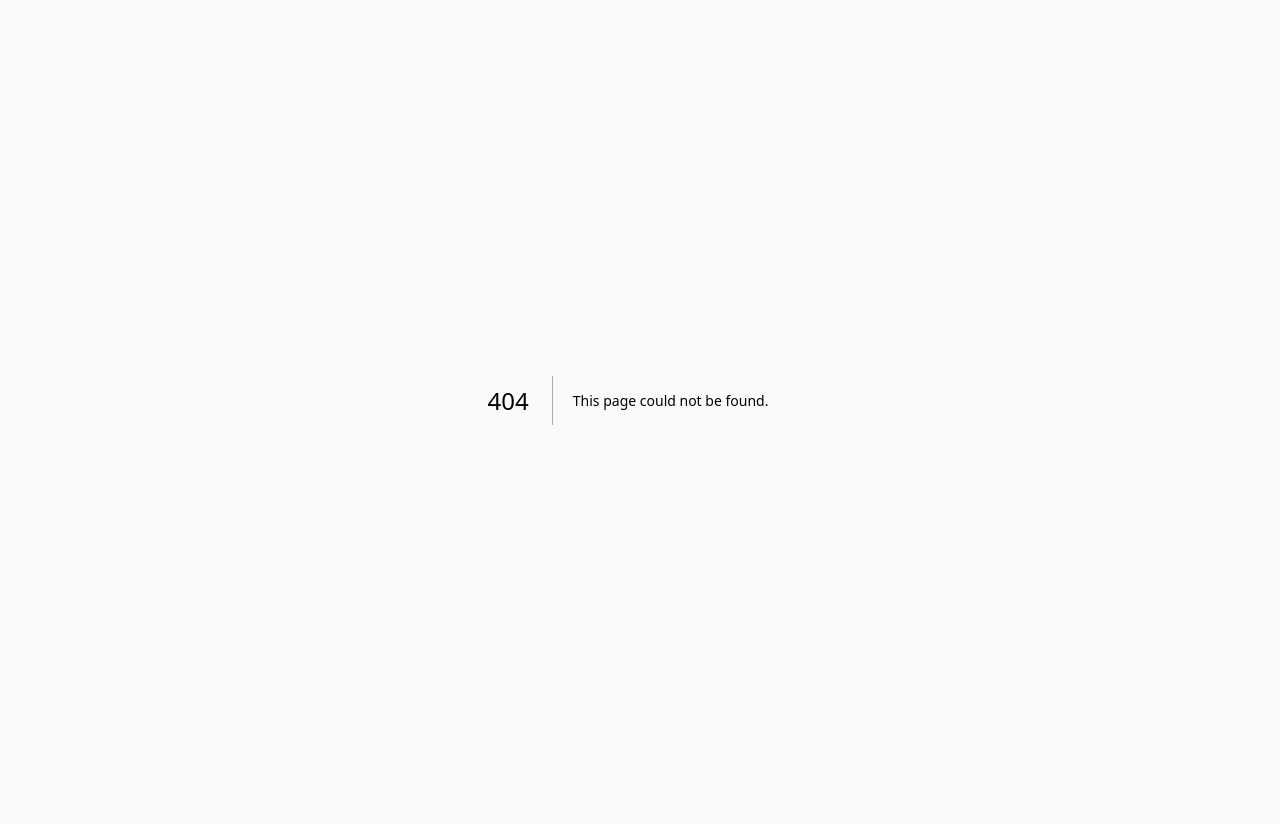
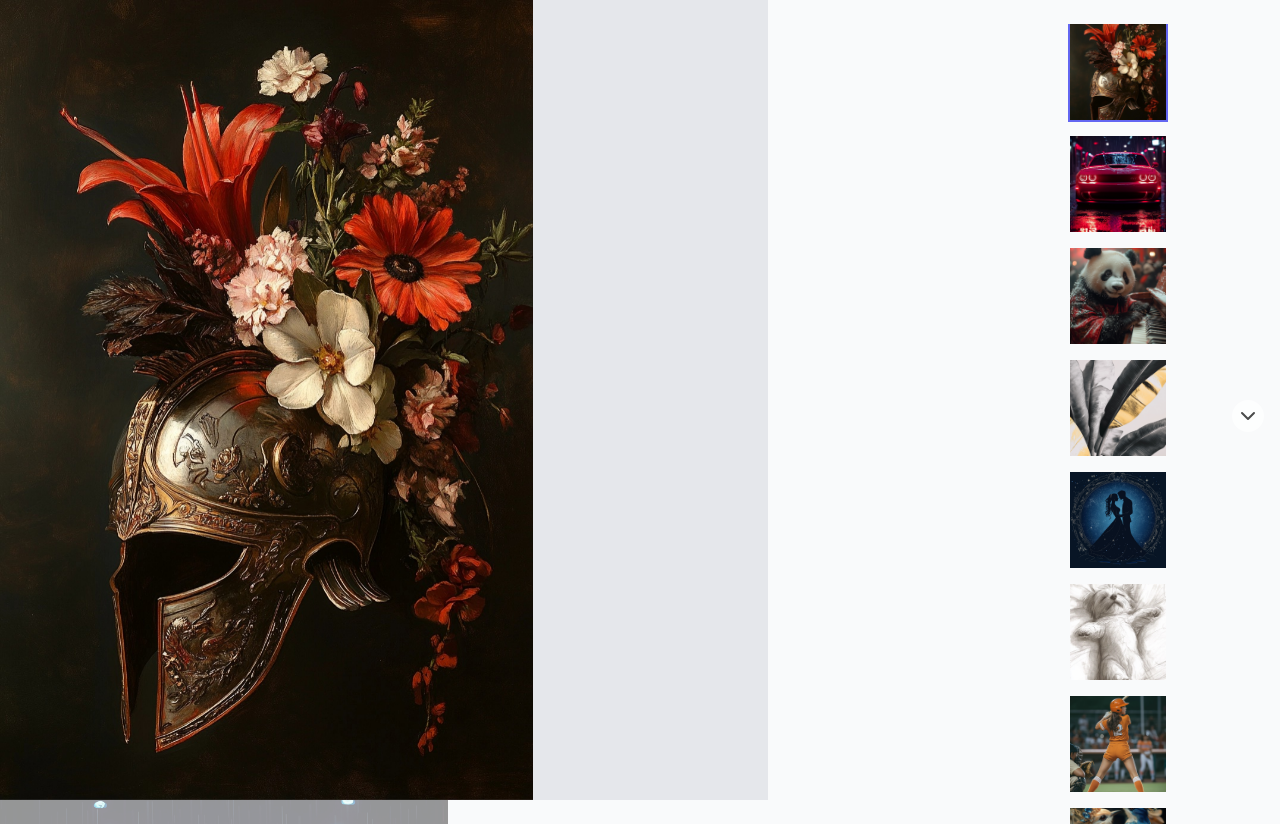
Before and after one commit to Ak2407/imagis, a Next.js app: page /showcase in a window 1280 px wide. Before the commit this address had no page. Before the commit the page ends 800 px from the top, so only its background shows below. Built offline with nearby package versions, Linux system fonts and the light colour scheme.

Commit message:
showcase started

```diff
--- a/package.json
+++ b/package.json
@@ -25,7 +25,9 @@
     "clsx": "^2.1.1",
     "dotenv": "^16.4.5",
     "drizzle-orm": "^0.33.0",
+    "framer-motion": "^11.9.0",
     "geist": "^1.3.1",
+    "heroicons": "^2.1.5",
     "lucide-react": "^0.439.0",
     "next": "14.2.5",
     "next-auth": "^5.0.0-beta.20",
--- a/routes.ts
+++ b/routes.ts
@@ -1,4 +1,4 @@
-export const publicRoutes = ["/"];
+export const publicRoutes = ["/", "/showcase"];
 
 export const authRoutes = ["/auth/signup", "/auth/error"];
 
--- a/src/app/layout.tsx
+++ b/src/app/layout.tsx
@@ -11,8 +11,8 @@ const dmSans = DM_Sans({
 });
 
 export const metadata: Metadata = {
-  title: "This is the starter Template",
-  description: "Developed by Akshit Gupta at https://www.akshit.app/",
+  title: "Imagis | AI Image Generator",
+  description: "This is a demo of Imagis, an AI image generator.",
 };
 
 export default function RootLayout({
--- /dev/null
+++ b/src/app/showcase/page.tsx
@@ -0,0 +1,137 @@
+"use client";
+
+import { images } from "@/constants";
+import {
+  AnimatePresence,
+  MotionConfig,
+  motion,
+  useMotionTemplate,
+  useSpring,
+} from "framer-motion";
+import { ChevronUpIcon, ChevronDownIcon } from "lucide-react";
+import { useEffect, useState } from "react";
+
+export default function Carousel() {
+  let [index, setIndex] = useState(0);
+  let y = index * 100;
+  let ySpring = useSpring(y, { bounce: 0 });
+  let yPercentage = useMotionTemplate`-${ySpring}%`;
+
+  useEffect(() => {
+    ySpring.set(y);
+  }, [y, ySpring]);
+
+  useEffect(() => {
+    function handleKeyPress(e: KeyboardEvent) {
+      if (e.key === "ArrowUp") {
+        if (index > 0) {
+          setIndex(index - 1);
+        }
+      } else if (e.key === "ArrowDown") {
+        if (index < images.length - 1) {
+          setIndex(index + 1);
+        }
+      }
+    }
+
+    document.addEventListener("keydown", handleKeyPress);
+
+    return () => {
+      document.removeEventListener("keydown", handleKeyPress);
+    };
+  }, [index]);
+
+  // Scroll event on main image
+  const handleScroll = (event: React.WheelEvent<HTMLDivElement>) => {
+    if (event.deltaY > 0 && index < images.length - 1) {
+      setIndex(index + 1);
+    } else if (event.deltaY < 0 && index > 0) {
+      setIndex(index - 1);
+    }
+  };
+
+  return (
+    <MotionConfig transition={{ type: "spring", bounce: 0 }}>
+      <div className="flex h-full">
+        {/* Fixed Main Image */}
+        <div
+          className="fixed left-0 top-0 h-screen w-3/5 bg-gray-200 flex items-center justify-center"
+          onWheel={handleScroll} // Add scroll event for smooth image change
+        >
+          <motion.div style={{ y: yPercentage }} className="h-full w-full">
+            {images.map((image, i) => (
+              <motion.img
+                key={image.id}
+                src={image.src}
+                animate={{ opacity: i === index ? 1 : 0.4 }}
+                className="object-contain h-full w-auto transition-opacity duration-700 ease-in-out"
+              />
+            ))}
+          </motion.div>
+        </div>
+
+        {/* Thumbnails on the right, scrollable */}
+        <div className="ml-auto w-1/5 h-screen overflow-y-auto flex flex-col items-center space-y-4 mt-6">
+          <Thumbnails index={index} setIndex={setIndex} />
+        </div>
+
+        {/* Up/Down buttons */}
+        <div className="fixed right-4 top-1/2 flex flex-col items-center space-y-4">
+          {index > 0 && (
+            <motion.button
+              initial={{ opacity: 0 }}
+              animate={{ opacity: 0.7 }}
+              exit={{ opacity: 0, pointerEvents: "none" }}
+              whileHover={{ opacity: 1 }}
+              className="flex h-8 w-8 items-center justify-center rounded-full bg-white"
+              onClick={() => setIndex(index - 1)}
+            >
+              <ChevronUpIcon className="h-6 w-6 text-black" />
+            </motion.button>
+          )}
+
+          {index + 1 < images.length && (
+            <motion.button
+              initial={{ opacity: 0 }}
+              animate={{ opacity: 0.7 }}
+              exit={{ opacity: 0, pointerEvents: "none" }}
+              whileHover={{ opacity: 1 }}
+              className="flex h-8 w-8 items-center justify-center rounded-full bg-white"
+              onClick={() => setIndex(index + 1)}
+            >
+              <ChevronDownIcon className="h-6 w-6 text-black" />
+            </motion.button>
+          )}
+        </div>
+      </div>
+    </MotionConfig>
+  );
+}
+
+const Thumbnails = ({
+  index,
+  setIndex,
+}: {
+  index: number;
+  setIndex: (value: number) => void;
+}) => {
+  return (
+    <div className="flex flex-col space-y-4">
+      {images.map((image, i) => (
+        <motion.button
+          key={image.id}
+          onClick={() => setIndex(i)}
+          className={`h-24 w-24 flex-shrink-0 overflow-hidden ${
+            i === index ? "ring-2 ring-indigo-500" : ""
+          }`}
+        >
+          <img
+            src={image.src}
+            alt={`Thumbnail ${i}`}
+            className="h-full w-full object-cover"
+          />
+        </motion.button>
+      ))}
+    </div>
+  );
+};
--- a/src/components/CreateBar.tsx
+++ b/src/components/CreateBar.tsx
@@ -8,7 +8,7 @@ type CreateBarProps = {
 
 const CreateBar = ({ placeholder, disabled = false }: CreateBarProps) => {
   return (
-    <div className="flex flex-row justify-between items-center gap-0 w-[97%] rounded-xl border border-gray-200 shadow-sm font-light bg-white px-4 ">
+    <div className="flex flex-row justify-between items-center gap-0 w-[99%] rounded-xl border border-gray-200 shadow-sm font-light bg-white px-4 ">
       <div className="flex flex-row items-center justify-start w-full">
         <ImageIcon className="w-6 h-6 text-stone-400 " />
         <input
--- a/src/components/Logo.tsx
+++ b/src/components/Logo.tsx
@@ -4,7 +4,7 @@ const Logo = () => {
   return (
     <div className="">
       <Link href="/">
-        <h1 className="text-2xl text-zinc-800">Imagis</h1>
+        <h1 className="text-xl text-zinc-800 tracking-wide">Imagis</h1>
       </Link>
     </div>
   );
--- /dev/null
+++ b/src/components/PrimaryBtn.tsx
@@ -0,0 +1,19 @@
+import { CompassIcon } from "lucide-react";
+
+type PrimaryBtnProps = {
+  text: string;
+  type?: "explore" | "login" | "signup";
+};
+
+const PrimaryBtn = ({ text, type }: PrimaryBtnProps) => {
+  return (
+    <button
+      className={`flex items-center justify-start gap-2 bg-red-50 text-red-500 border border-red-100 shadow-lg  shadow-red-50 rounded-full  px-2 py-[7px] hover:bg-red-100 transition-all w-full `}
+    >
+      <CompassIcon className="w-[22px] h-[22px]" />
+      <h1 className="font-medium text-sm">{text}</h1>
+    </button>
+  );
+};
+
+export default PrimaryBtn;
--- a/src/components/Sidebar.tsx
+++ b/src/components/Sidebar.tsx
@@ -1,9 +1,43 @@
+import { CircleUser, CompassIcon, Globe, Key } from "lucide-react";
 import Logo from "./Logo";
+import PrimaryBtn from "./PrimaryBtn";
+import { Button } from "./ui/button";
 
 const Sidebar = () => {
   return (
-    <div className="flex flex-col items-start justify-start h-screen sticky top-0 p-6 pl-0 min-w-[200px] ">
-      <Logo />
+    <div className="flex flex-col items-start justify-between h-screen sticky top-0 p-6 pl-4 min-w-[200px] ">
+      <div className="flex flex-col gap-8 w-full">
+        <Logo />
+        <div className="flex flex-col gap-2 w-full">
+          <Button variant="primary" className="py-[19px] px-2">
+            <CompassIcon className="w-[22px] h-[22px]" />
+            <h1 className="font-medium text-sm">Explore</h1>
+          </Button>
+          {/* <PrimaryBtn text="Explore" /> */}
+          <h1>Survey</h1>
+        </div>
+      </div>
+      <div className="flex flex-col gap-4 w-full">
+        <div className="flex flex-col gap-2">
+          <h1>help</h1>
+          <h1>Updates</h1>
+          <h1>Light mode</h1>
+        </div>
+
+        <div className="flex flex-col gap-2 w-full">
+          <Button
+            variant="primary"
+            className="py-[19px] px-2 gap-6 bg-gray-200/70 border-none shadow-none text-gray-700 hover:bg-gray-300 "
+          >
+            <CircleUser className="w-[20px] h-[20px]" />
+            <h1 className="font-semibold text-sm ">Log In</h1>
+          </Button>
+          <Button variant="primary" className="py-[19px] px-2 gap-6">
+            <Globe className="w-[20px] h-[20px]" />
+            <h1 className="font-semibold text-sm">Sign Up</h1>
+          </Button>
+        </div>
+      </div>
     </div>
   );
 };
--- a/src/components/ui/button.tsx
+++ b/src/components/ui/button.tsx
@@ -1,8 +1,8 @@
-import * as React from "react"
-import { Slot } from "@radix-ui/react-slot"
-import { cva, type VariantProps } from "class-variance-authority"
+import * as React from "react";
+import { Slot } from "@radix-ui/react-slot";
+import { cva, type VariantProps } from "class-variance-authority";
 
-import { cn } from "@/lib/utils"
+import { cn } from "@/lib/utils";
 
 const buttonVariants = cva(
   "inline-flex items-center justify-center whitespace-nowrap rounded-md text-sm font-medium transition-colors focus-visible:outline-none focus-visible:ring-1 focus-visible:ring-ring disabled:pointer-events-none disabled:opacity-50",
@@ -19,6 +19,8 @@ const buttonVariants = cva(
           "bg-secondary text-secondary-foreground shadow-sm hover:bg-secondary/80",
         ghost: "hover:bg-accent hover:text-accent-foreground",
         link: "text-primary underline-offset-4 hover:underline",
+        primary:
+          "flex items-center justify-start gap-2 bg-red-50 text-red-500 border border-red-100 shadow-lg  shadow-red-50 rounded-full  px-2 py-[9px] hover:bg-red-100 transition-all w-full ",
       },
       size: {
         default: "h-9 px-4 py-2",
@@ -31,27 +33,27 @@ const buttonVariants = cva(
       variant: "default",
       size: "default",
     },
-  }
-)
+  },
+);
 
 export interface ButtonProps
   extends React.ButtonHTMLAttributes<HTMLButtonElement>,
     VariantProps<typeof buttonVariants> {
-  asChild?: boolean
+  asChild?: boolean;
 }
 
 const Button = React.forwardRef<HTMLButtonElement, ButtonProps>(
   ({ className, variant, size, asChild = false, ...props }, ref) => {
-    const Comp = asChild ? Slot : "button"
+    const Comp = asChild ? Slot : "button";
     return (
       <Comp
         className={cn(buttonVariants({ variant, size, className }))}
         ref={ref}
         {...props}
       />
-    )
-  }
-)
-Button.displayName = "Button"
+    );
+  },
+);
+Button.displayName = "Button";
 
-export { Button, buttonVariants }
+export { Button, buttonVariants };
```
Also changed, not shown: 1 other file (tests, documents, lock files or other folders).
